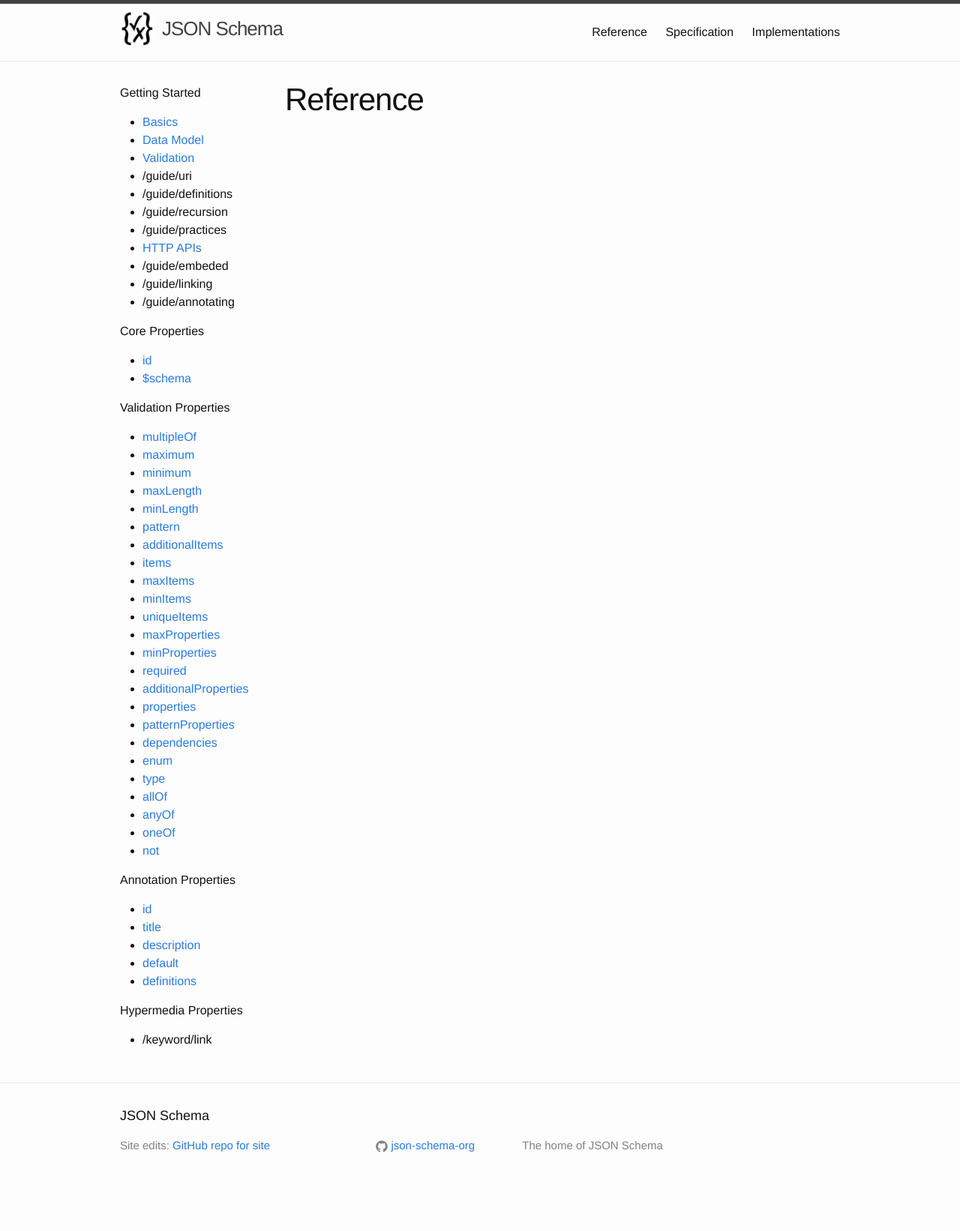
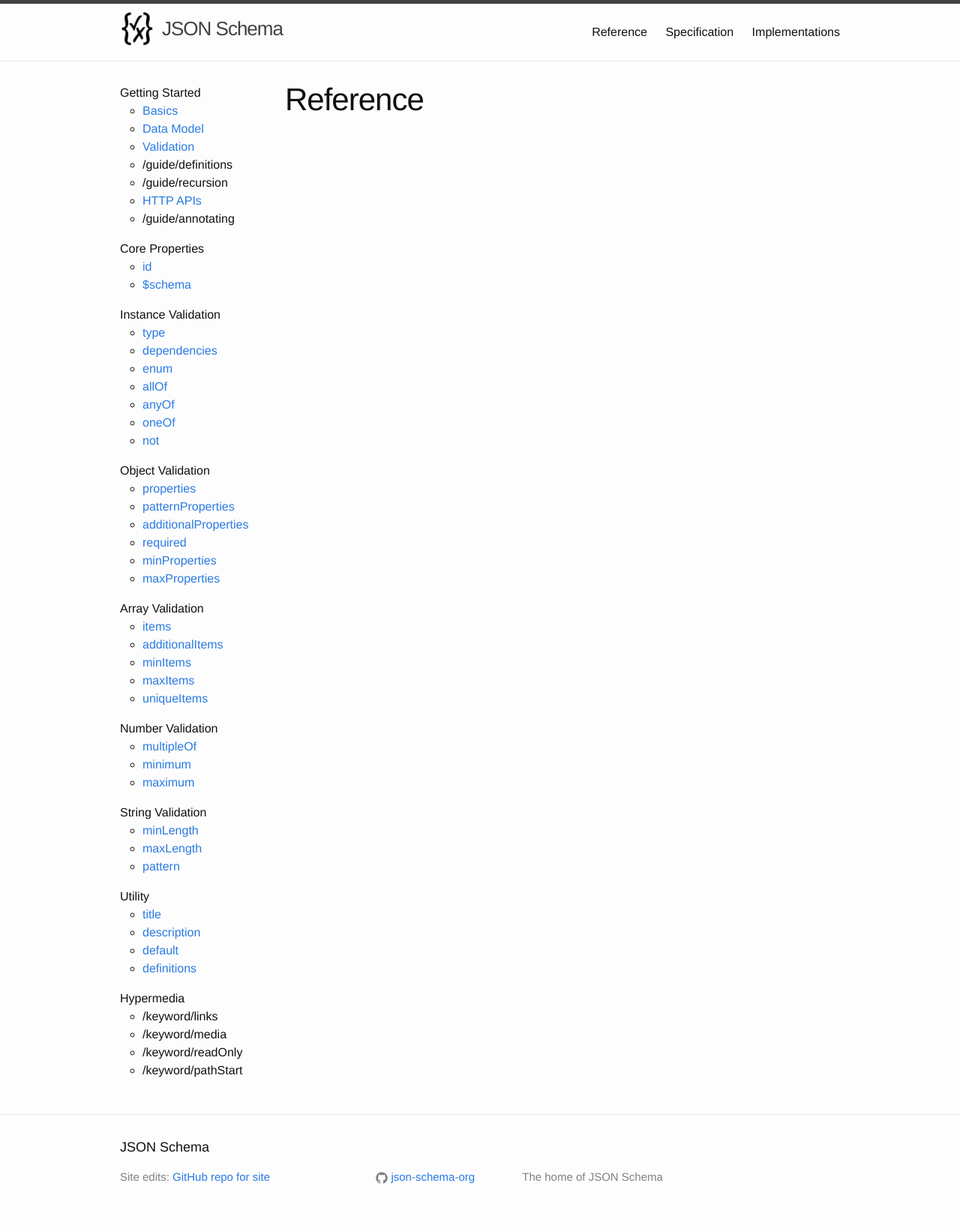
Before and after one commit to awwright/json-schema-org-pages, a Jekyll site: the page built from _docs/index.md, in a window 1280 px wide. Shown: the whole page at 75% size. Built offline with Jekyll 4.4.1, drawn with Linux system fonts in a browser that asks for light colours; before the commit the page ends 1600 px from its top, so only the background shows below that.

Commit message:
Arrange keywords into more groups

```diff
--- a/_data/docs.yml
+++ b/_data/docs.yml
@@ -3,13 +3,9 @@
   - /guide/basics
   - /guide/model
   - /guide/validation
-  - /guide/uri
   - /guide/definitions
   - /guide/recursion
-  - /guide/practices
   - /guide/http
-  - /guide/embeded
-  - /guide/linking
   - /guide/annotating
 
 - title: Core Properties
@@ -17,41 +13,55 @@
   - /keyword/id
   - /keyword/$schema
 
-- title: Validation Properties
+- title: Instance Validation
   docs:
-  - /keyword/multipleOf
-  - /keyword/maximum
-  - /keyword/minimum
-  - /keyword/maxLength
-  - /keyword/minLength
-  - /keyword/pattern
-  - /keyword/additionalItems
-  - /keyword/items
-  - /keyword/maxItems
-  - /keyword/minItems
-  - /keyword/uniqueItems
-  - /keyword/maxProperties
-  - /keyword/minProperties
-  - /keyword/required
-  - /keyword/additionalProperties
-  - /keyword/properties
-  - /keyword/patternProperties
+  - /keyword/type
   - /keyword/dependencies
   - /keyword/enum
-  - /keyword/type
   - /keyword/allOf
   - /keyword/anyOf
   - /keyword/oneOf
   - /keyword/not
 
-- title: Annotation Properties
+- title: Object Validation
   docs:
-  - /keyword/id
+  - /keyword/properties
+  - /keyword/patternProperties
+  - /keyword/additionalProperties
+  - /keyword/required
+  - /keyword/minProperties
+  - /keyword/maxProperties
+
+- title: Array Validation
+  docs:
+  - /keyword/items
+  - /keyword/additionalItems
+  - /keyword/minItems
+  - /keyword/maxItems
+  - /keyword/uniqueItems
+
+- title: Number Validation
+  docs:
+  - /keyword/multipleOf
+  - /keyword/minimum
+  - /keyword/maximum
+
+- title: String Validation
+  docs:
+  - /keyword/minLength
+  - /keyword/maxLength
+  - /keyword/pattern
+
+- title: Utility
+  docs:
   - /keyword/title
   - /keyword/description
   - /keyword/default
   - /keyword/definitions
 
-- title: Hypermedia Properties
+- title: Hypermedia
   docs:
-  - /keyword/link
+  - /keyword/links
+  - /keyword/media
+  - /keyword/readOnly
+  - /keyword/pathStart
--- a/_layouts/docs.html
+++ b/_layouts/docs.html
@@ -6,9 +6,9 @@ layout: default
 {% assign full_base_url = site.github.url | default: custom_url %}
 <!-- This menu is defined in _data/docs.yaml -->
 
-<nav class="doc-nav">
+<nav class="doc-nav"><ul>
     {% for section in site.data.docs %}
-    <p>{{ section.title }}</p>
+    <li>{{ section.title }}
     <ul>
     {% for item in section.docs %}
       {% assign item_url = item | prepend:full_base_url | append:"" %}
@@ -19,10 +19,9 @@ layout: default
       <li>{{ item }}</li>
       {% endif %}
     {% endfor %}
-    </ul>
+    </ul></li>
     {% endfor %}
-
-</nav>
+</ul></nav>
 
 <article class="doc">
 
--- a/_sass/minima/_layout.scss
+++ b/_sass/minima/_layout.scss
@@ -204,6 +204,18 @@
     max-width: 200px;
     margin-right: 20px;
 }
+.doc-nav > ul {
+    margin: 0;
+    padding: 0;
+    list-style-type: none;
+}
+.doc-nav > ul > li {
+    margin-bottom: 1em;
+}
+
+.doc-nav > ul > li a {
+    display: block;
+}
 
 .doc {
     margin-left: 220px;
```
Also changed, not shown: 1 other file.
